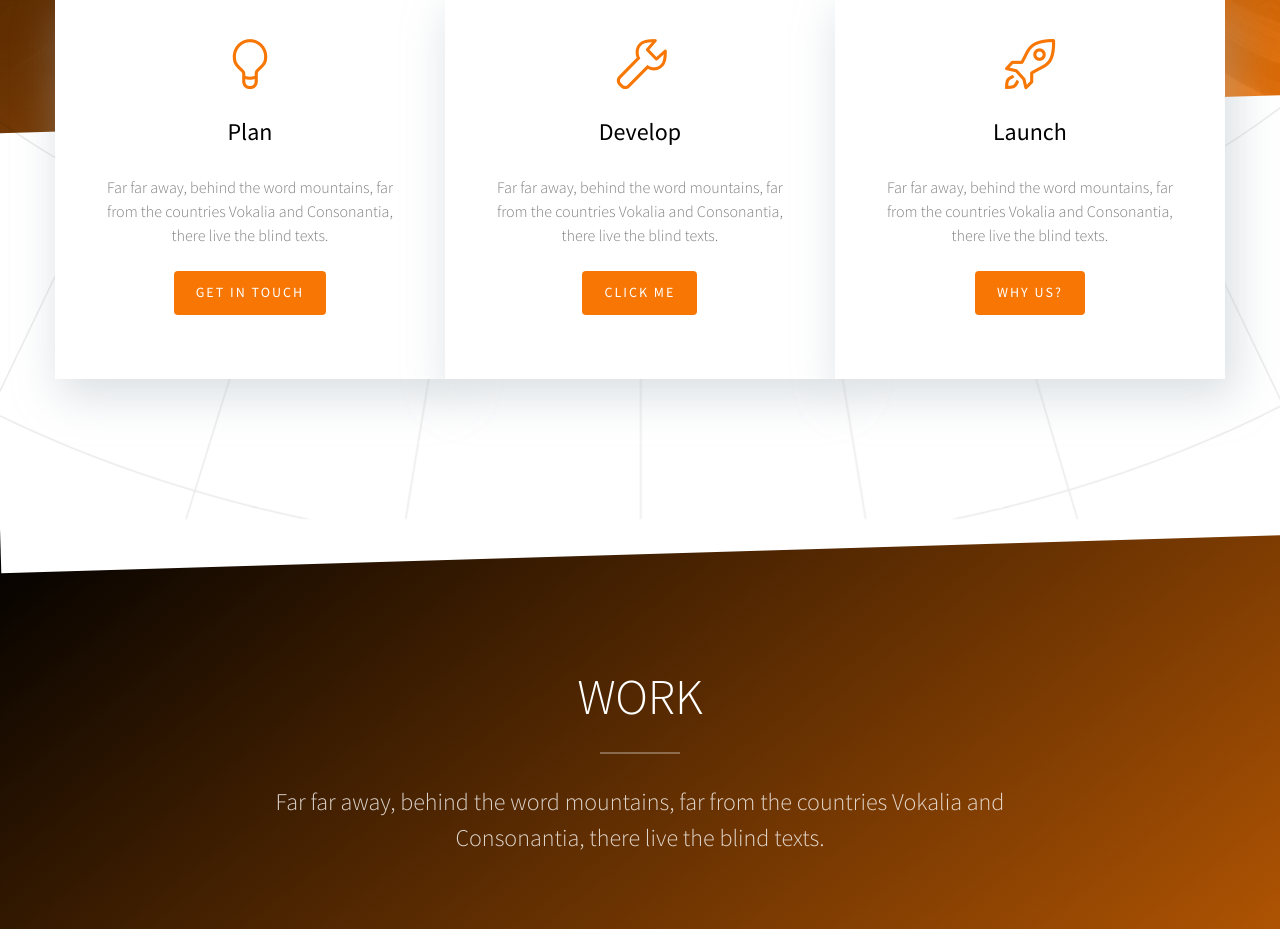
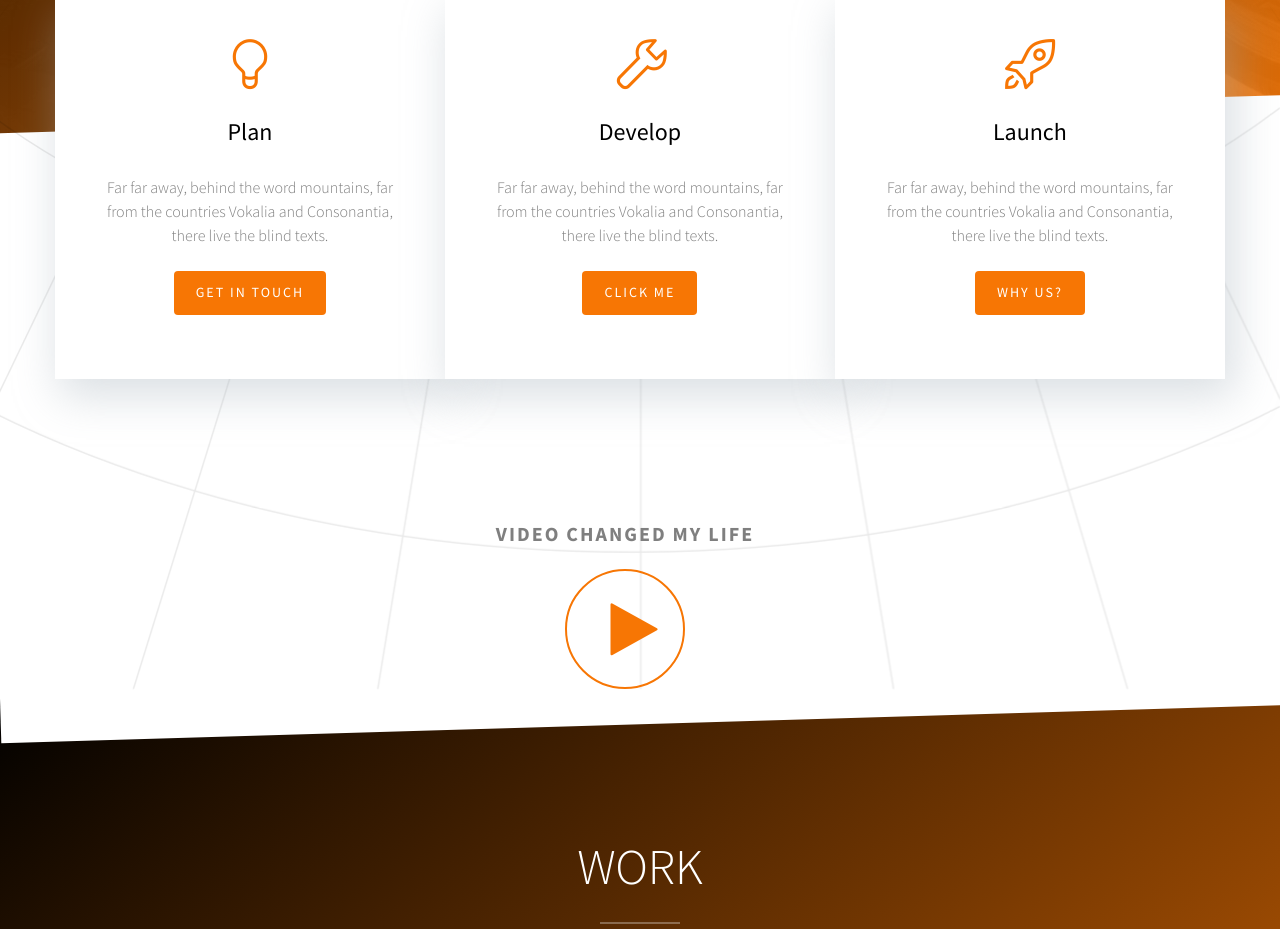
Before and after one commit to iamjeerge/gururaj-me, a Django app: page / in a window 1280 px wide. Shown: the part 751-1680 px from the top of the page. Run offline with Django 3.2, Linux system fonts and the light colour scheme; some libraries are stand-ins or nearby versions; some web fonts are replaced.

Commit message:
Adding video section

```diff
--- a/templates/index.html
+++ b/templates/index.html
@@ -116,10 +116,10 @@
                     </div>
                 </div>
             </div>
-            <!--    <div class="row watch-video text-center to-animate">
+            <div class="row watch-video text-center to-animate">
                 <span>Video Changed My Life</span>
                 <a href="https://www.youtube.com/watch?v=nKIu9yen5nc" class="popup-vimeo btn-video"><i class="icon-play2"></i></a>
-            </div> -->
+            </div>
         </div>
     </section>
     <section id="fh5co-work" data-section="work">
```
